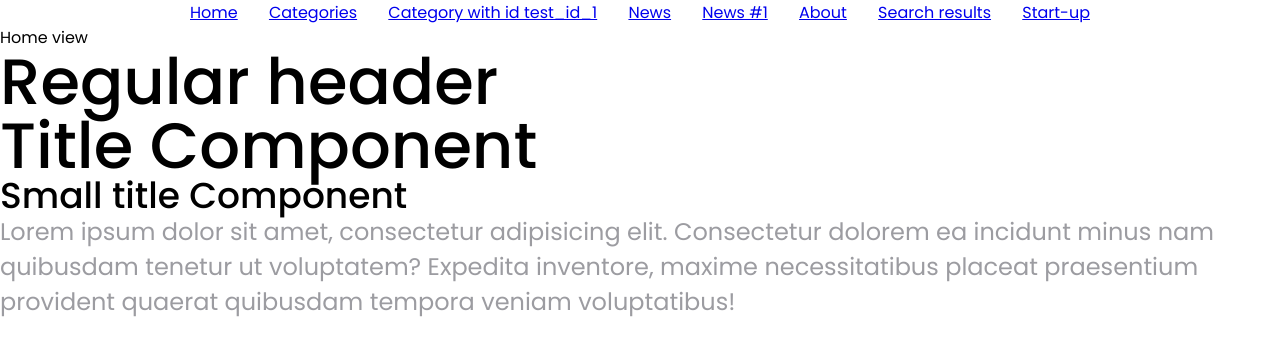
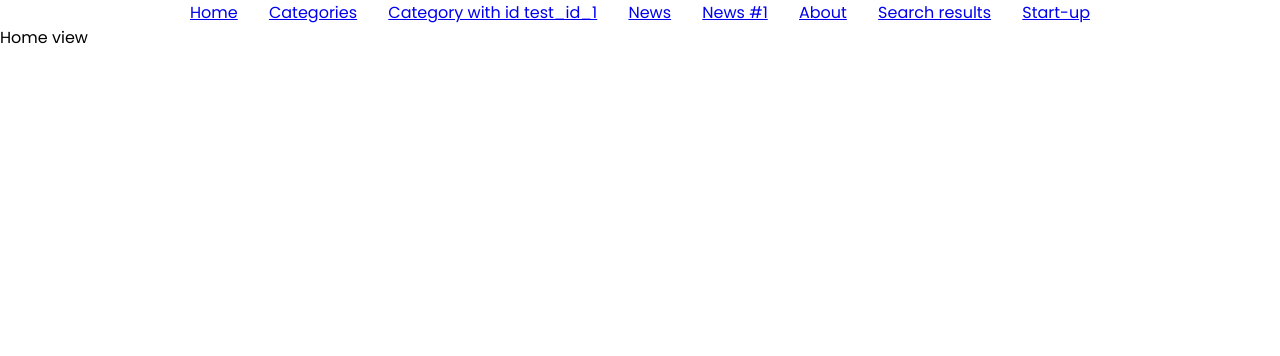
Before and after one commit to noszczynski/mystartup-app-revision-1, a React (Create React App) app: page / in a window 1280 px wide. Shown: the top 356 px of the page. Built offline with nearby package versions, Linux system fonts and the light colour scheme.

Commit message:
stories for description component, changes in theme

```diff
--- a/src/Root.tsx
+++ b/src/Root.tsx
@@ -1,21 +1,10 @@
 import React, { FC } from 'react';
-import Title from './components/Title/Title';
-import Description from './components/Description/Description';
 import Theme from './components/Theme/Theme';
 import MainRouter from './views/MainRouter';
 
 const Root: FC = () => (
   <Theme>
     <MainRouter />
-    <h1>Regular header</h1>
-    <Title>Title Component</Title>
-    <Title small>Small title Component</Title>
-    <Description>
-      Lorem ipsum dolor sit amet, consectetur adipisicing elit.
-      Consectetur dolorem ea incidunt minus nam quibusdam tenetur ut voluptatem?
-      Expedita inventore, maxime necessitatibus placeat praesentium provident
-      quaerat quibusdam tempora veniam voluptatibus!
-    </Description>
   </Theme>
 );
 
--- a/src/components/Description/Description.tsx
+++ b/src/components/Description/Description.tsx
@@ -2,21 +2,37 @@ import React, { FC } from 'react';
 import styled from 'styled-components';
 import mq from '../../theme/breakpoints';
 
-const StyledParagraph = styled.p`
+interface Props {
+  small?: boolean
+}
+
+interface StyledProps {
+  theme: any,
+  small?: boolean
+}
+
+const defaultProps = {
+  small: false,
+};
+
+const StyledParagraph = styled.p<StyledProps>`
   color: ${({ theme }) => theme.color.lightGray};
-  font-size: ${({ theme }) => theme.size.font.xs};
+  font-size: ${({ theme, small }) => (small ? theme.size.font.xxs : theme.size.font.xs)};
   max-width: 100%;
   display: block;
+  font-family: Poppins, serif;
 
   ${mq.tablet} {
-    font-size: ${({ theme }) => theme.size.font.lg};
+    font-size: ${({ theme, small }) => (small ? theme.size.font.md : theme.size.font.lg)};
   }
 `;
 
-const Description: FC = ({ children }) => (
-  <StyledParagraph>
+const Description: FC<Props> = ({ small, children }) => (
+  <StyledParagraph small={small}>
     {children}
   </StyledParagraph>
 );
 
+Description.defaultProps = defaultProps;
+
 export default Description;
--- a/src/components/Theme/Theme.js
+++ b/src/components/Theme/Theme.tsx
@@ -1,9 +1,9 @@
-import React from 'react';
+import React, { FC } from 'react';
 import { ThemeProvider } from 'styled-components';
 import GlobalStyle from '../../globalStyle';
 import theme from '../../theme/theme';
 
-const Theme = ({ children }) => (
+const Theme: FC = ({ children }) => (
   <ThemeProvider theme={theme}>
     <GlobalStyle />
     {children}
--- a/src/index.tsx
+++ b/src/index.tsx
@@ -1,4 +1,4 @@
-import React, { FC } from 'react';
+import React from 'react';
 import ReactDOM from 'react-dom';
 import * as serviceWorker from './serviceWorker';
 import Root from './Root';
```
Also changed, not shown: 2 other files (tests, documents, lock files or other folders).
